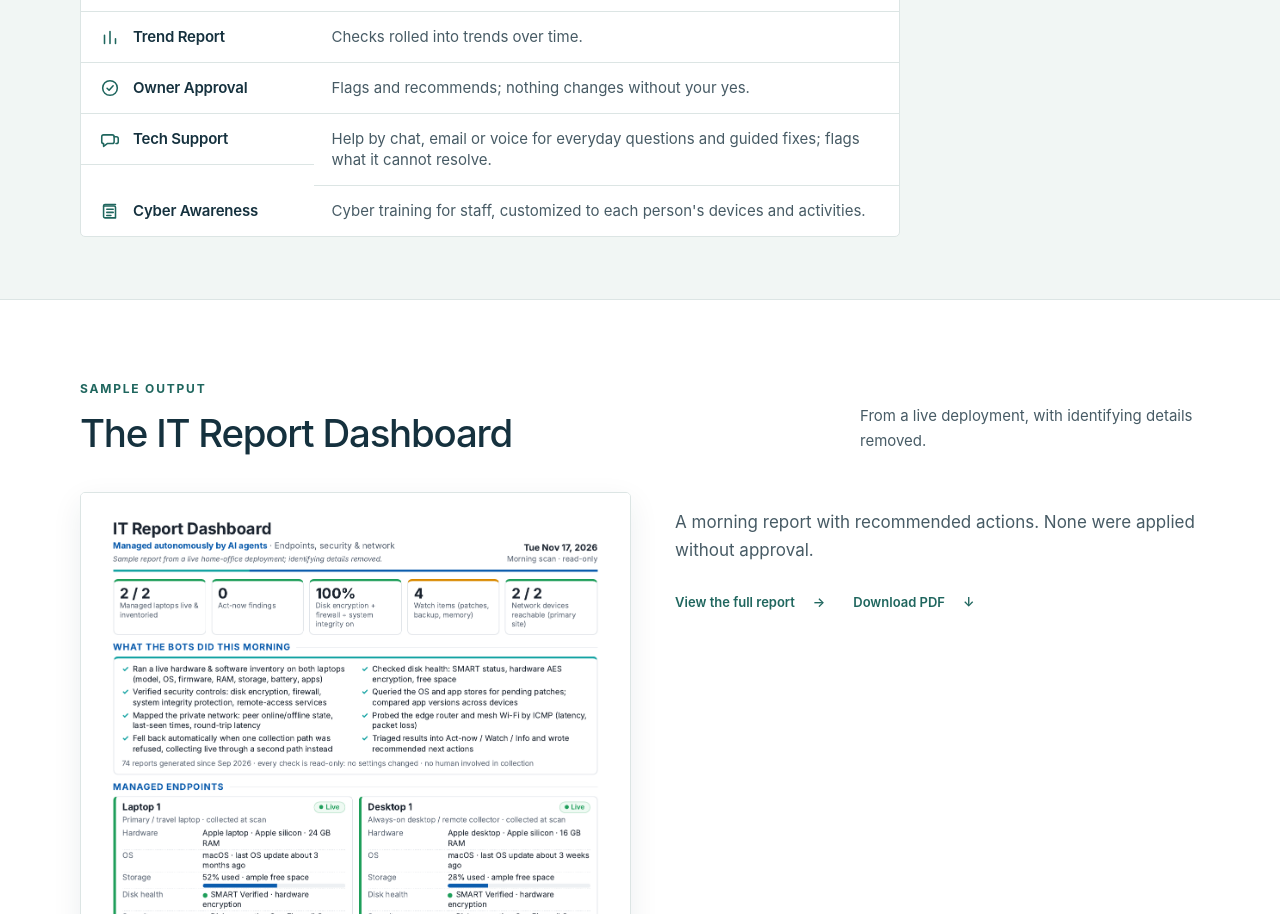
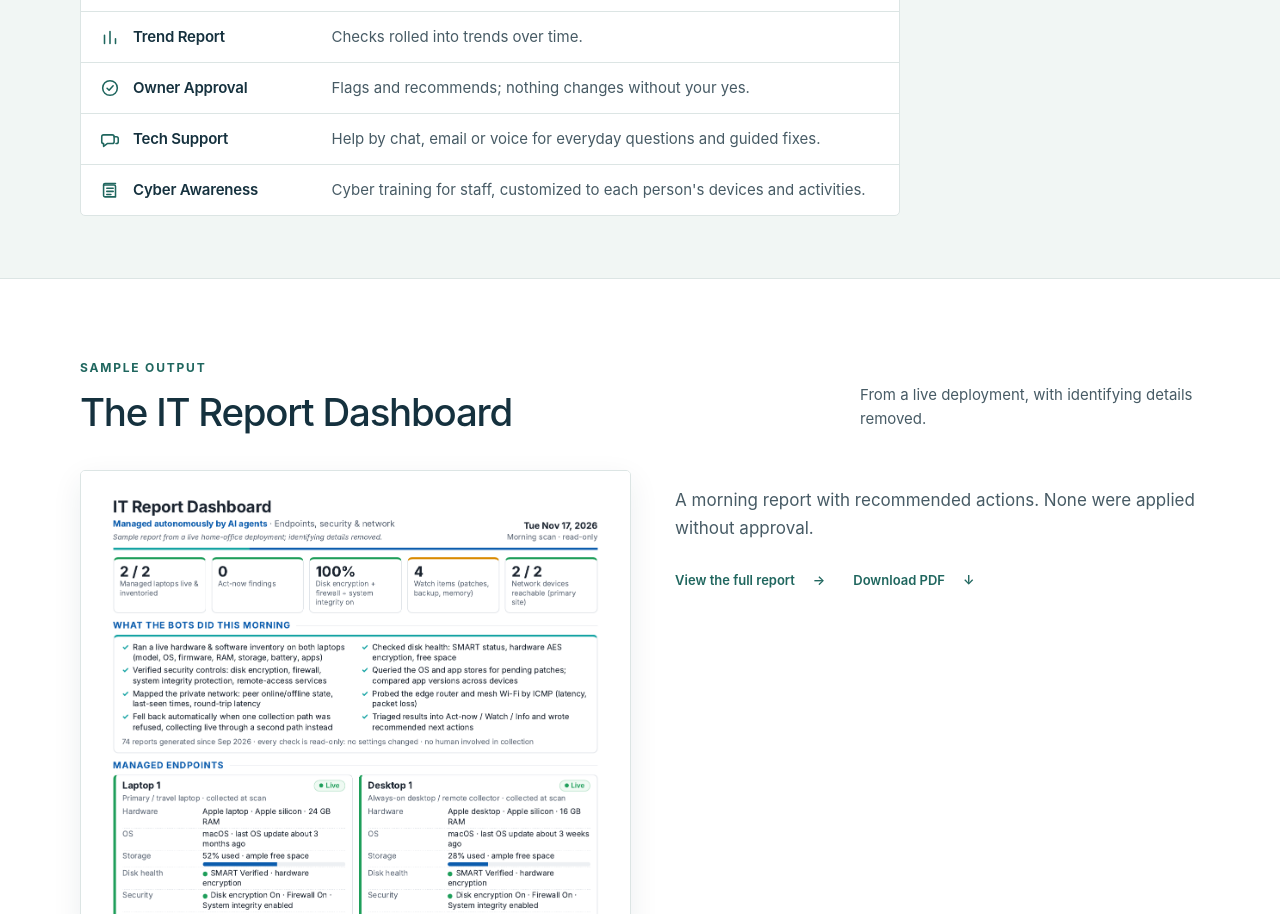
Before and after one commit to eregard/30north-site, a plain HTML site: page it-bot.html in a window 1280 px wide. Shown: the part 1371-2285 px from the top of the page. Drawn offline with Linux system fonts and the light colour scheme.

Commit message:
IT Agent page: shorten Tech Support line

```diff
--- a/it-bot.html
+++ b/it-bot.html
@@ -102,7 +102,7 @@
             </tr>
             <tr>
               <th scope="row"><svg class="cap-icon" viewBox="0 0 24 24" aria-hidden="true"><path d="M5 7.5h9.5a2 2 0 0 1 2 2V15a2 2 0 0 1-2 2H9l-4 3v-3H5a2 2 0 0 1-2-2V9.5a2 2 0 0 1 2-2z"/><path d="M16.5 9.5H19a2 2 0 0 1 2 2V15a2 2 0 0 1-2 2h-.5"/></svg>Tech Support</th>
-              <td>Help by chat, email or voice for everyday questions and guided fixes; flags what it cannot resolve.</td>
+              <td>Help by chat, email or voice for everyday questions and guided fixes.</td>
             </tr>
             <tr>
               <th scope="row"><svg class="cap-icon" viewBox="0 0 24 24" aria-hidden="true"><path d="M5 6.5h11.5A1.5 1.5 0 0 1 18 8v11.5H6.5A1.5 1.5 0 0 1 5 18V6.5z"/><path d="M5 6.5C5 5.7 5.7 5 6.5 5H18"/><path d="M8.5 10h7M8.5 13.5h7M8.5 17h4.5"/></svg>Cyber Awareness</th>
```
